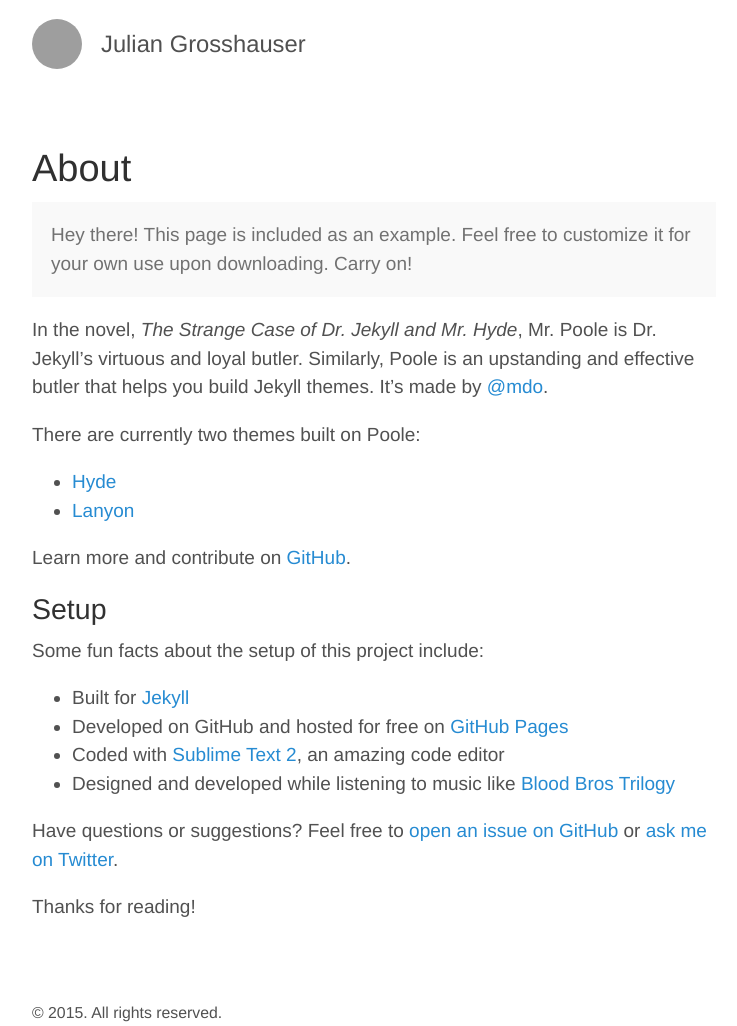
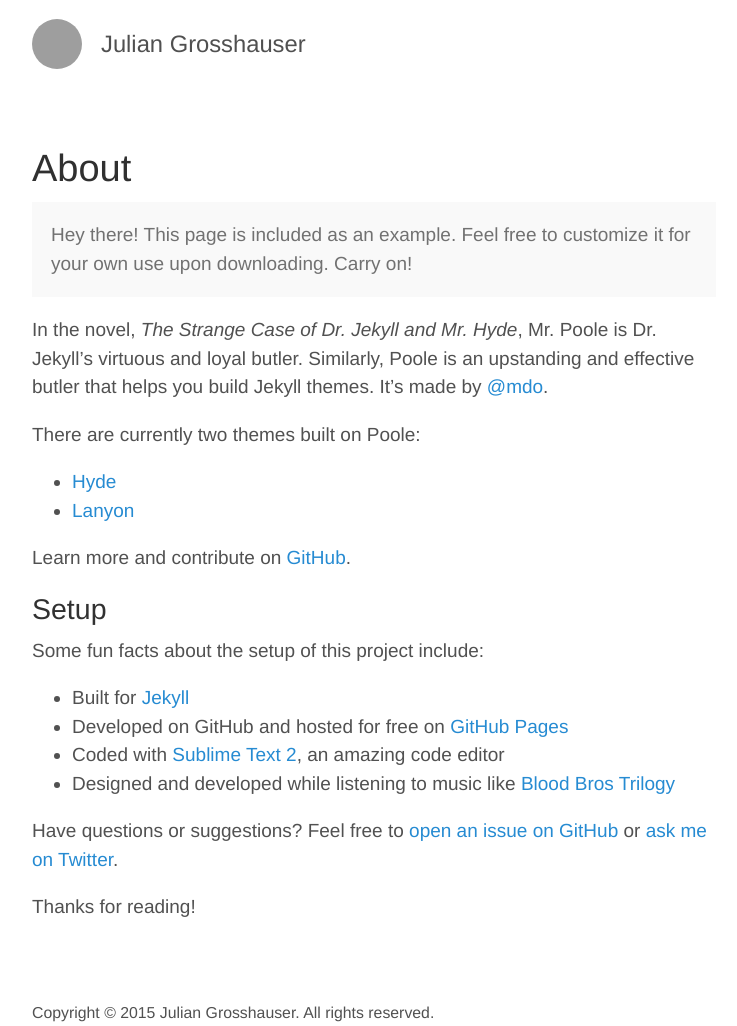
Before and after one commit to juliangrosshauser/Blog, a Jekyll site: the page built from about.md, in a window 1280 px wide. Shown: the whole page, without its empty margins (266-1003 px from the left). Built offline with Jekyll 4.4.1, drawn with Linux system fonts in a browser that asks for light colours; grey boxes are pictures that could not be loaded.

Commit message:
Add name to copyright

```diff
--- a/_layouts/default.html
+++ b/_layouts/default.html
@@ -19,7 +19,7 @@
 
       <footer class="footer">
         <small>
-          &copy; <time datetime="{{ site.time | date_to_xmlschema }}">{{ site.time | date: '%Y' }}</time>. All rights reserved.
+          Copyright &copy; <time datetime="{{ site.time | date_to_xmlschema }}">{{ site.time | date: '%Y' }}</time> Julian Grosshauser. All rights reserved.
         </small>
       </footer>
     </div>
```
